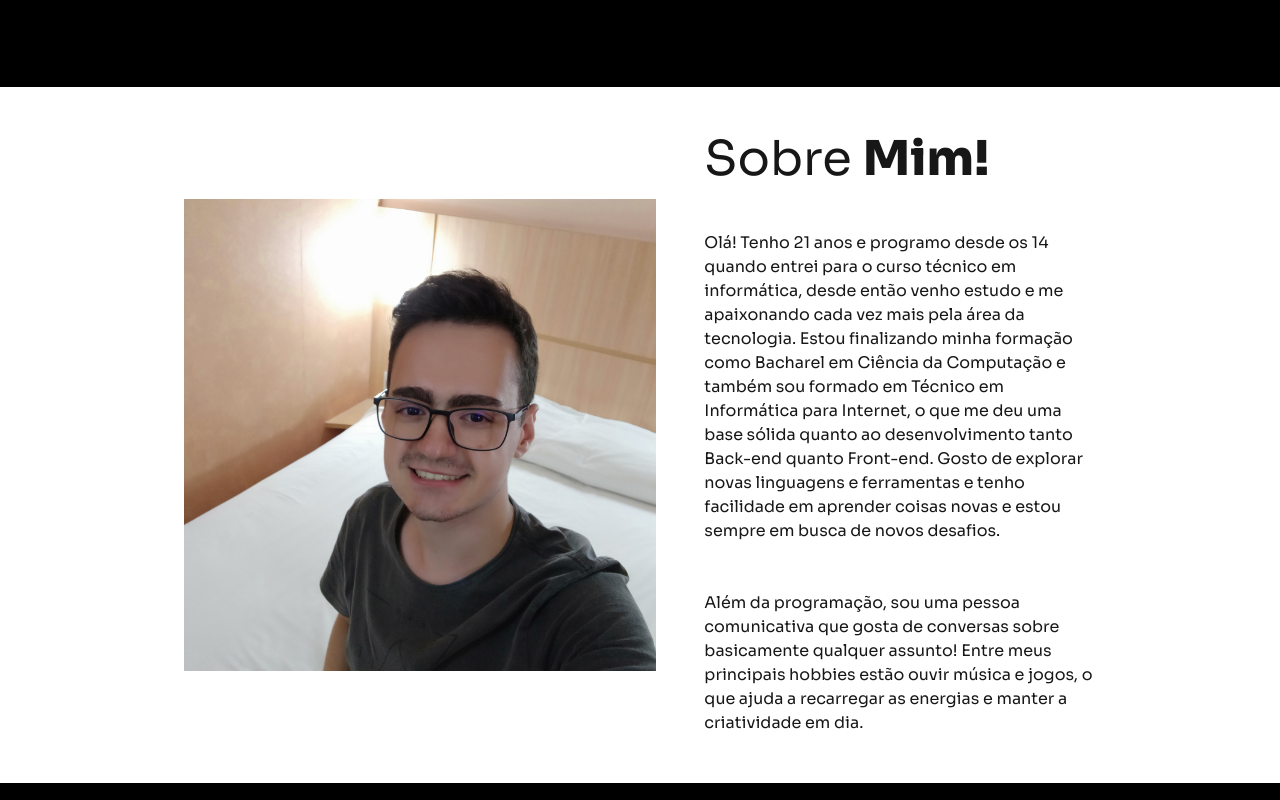
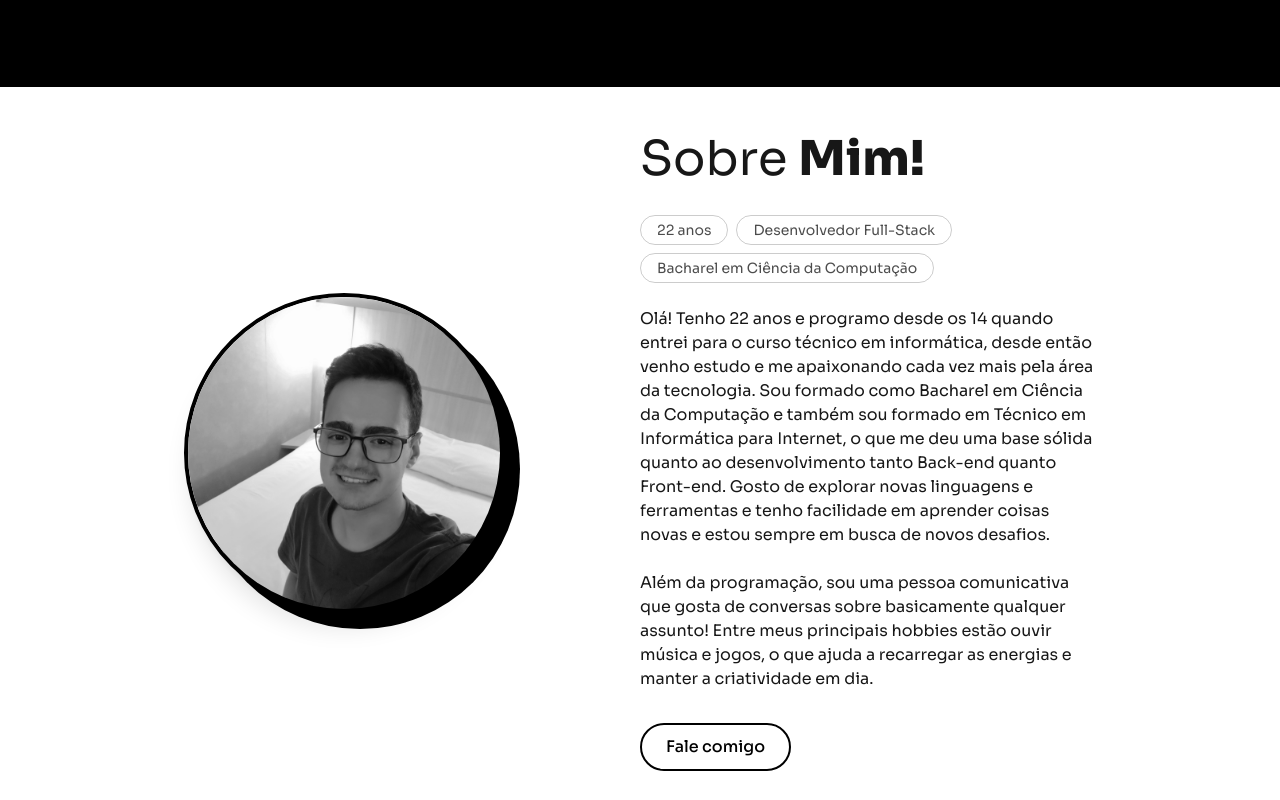
Before and after one commit to VictorRms03/Meu-Portfolio, a Next.js app: page / in a window 1280 px wide. Shown: the part 3300-4100 px from the top of the page. Built offline with nearby package versions, Linux system fonts and the light colour scheme.

Commit message:
refactor: New about me section style

```diff
--- a/src/components/About.tsx
+++ b/src/components/About.tsx
@@ -1,40 +1,109 @@
+"use client";
+
 import Image from "next/image";
+import Link from "next/link";
+import { useEffect, useRef, useState } from "react";
 import Container from "@/components/ui/Container";
 import SectionHeading from "@/components/ui/SectionHeading";
 
+const quickFacts = [
+    "22 anos",
+    "Desenvolvedor Full-Stack",
+    "Bacharel em Ciência da Computação",
+];
+
 export default function About() {
+    const ref = useRef<HTMLDivElement>(null);
+    const [visible, setVisible] = useState(false);
+
+    useEffect(() => {
+        const node = ref.current;
+        if (!node) return;
+
+        const observer = new IntersectionObserver(
+            ([entry]) => {
+                if (entry.isIntersecting) {
+                    setVisible(true);
+                    observer.disconnect();
+                }
+            },
+            { threshold: 0.2 }
+        );
+
+        observer.observe(node);
+        return () => observer.disconnect();
+    }, []);
+
     return (
         <section id="sobre" className="py-12 scroll-mt-20">
-            <Container className="max-w-11/12 md:max-w-9/12 px-6 flex flex-col xl:flex-row items-center justify-between gap-12">
-                <div>
+            <Container className="max-w-11/12 md:max-w-9/12 px-6">
+                <div
+                    ref={ref}
+                    className={`flex flex-col xl:flex-row items-center justify-between gap-12 transition-all duration-700 ${
+                        visible
+                            ? "translate-y-0 opacity-100"
+                            : "translate-y-8 opacity-0"
+                    }`}
+                >
+                    <div className="relative shrink-0">
+                        <div className="absolute -right-4 -bottom-4 h-64 w-64 rounded-full bg-black md:h-80 md:w-80" />
+                        <div className="relative h-64 w-64 overflow-hidden rounded-full border-4 border-black shadow-xl md:h-80 md:w-80">
                             <Image
                                 src="/images/victorRamos2.jpg"
                                 alt="Foto de Victor Ramos"
-                        width={550}
-                        height={550}
+                                fill
+                                sizes="(min-width: 768px) 320px, 256px"
+                                className="object-cover grayscale transition-all duration-500 hover:scale-105 hover:grayscale-0"
                             />
                         </div>
-                <div className="xl:w-1/2 justify-start">
+                    </div>
+
+                    <div className="xl:w-1/2">
                         <SectionHeading prefix="Sobre" highlight="Mim!" />
-                    <p className="mt-6 xl:mt-12">
-                        Olá! Tenho 21 anos e programo desde os 14 quando entrei
-                        para o curso técnico em informática, desde então venho
-                        estudo e me apaixonando cada vez mais pela área da
-                        tecnologia. Estou finalizando minha formação como
-                        Bacharel em Ciência da Computação e também sou formado
-                        em Técnico em Informática para Internet, o que me deu
-                        uma base sólida quanto ao desenvolvimento tanto Back-end
-                        quanto Front-end. Gosto de explorar novas linguagens e
-                        ferramentas e tenho facilidade em aprender coisas novas
-                        e estou sempre em busca de novos desafios.
+
+                        <div className="mt-6 flex flex-wrap justify-center gap-2 xl:justify-start xl:mt-8">
+                            {quickFacts.map((fact) => (
+                                <span
+                                    key={fact}
+                                    className="rounded-full border border-black/20 px-4 py-1 text-sm text-black/70"
+                                >
+                                    {fact}
+                                </span>
+                            ))}
+                        </div>
+
+                        <p className="mt-6">
+                            Olá! Tenho 22 anos e programo desde os 14 quando
+                            entrei para o curso técnico em informática, desde
+                            então venho estudo e me apaixonando cada vez mais
+                            pela área da tecnologia. Sou formado como Bacharel
+                            em Ciência da Computação e também sou formado em
+                            Técnico em Informática para Internet, o que me deu
+                            uma base sólida quanto ao desenvolvimento tanto
+                            Back-end quanto Front-end. Gosto de explorar novas
+                            linguagens e ferramentas e tenho facilidade em
+                            aprender coisas novas e estou sempre em busca de
+                            novos desafios.
                         </p>
-                    <p className="mt-6 xl:mt-12">
-                        Além da programação, sou uma pessoa comunicativa que
-                        gosta de conversas sobre basicamente qualquer assunto!
-                        Entre meus principais hobbies estão ouvir música e
-                        jogos, o que ajuda a recarregar as energias e manter a
-                        criatividade em dia.
+                        <p className="mt-6">
+                            Além da programação, sou uma pessoa comunicativa
+                            que gosta de conversas sobre basicamente qualquer
+                            assunto! Entre meus principais hobbies estão ouvir
+                            música e jogos, o que ajuda a recarregar as
+                            energias e manter a criatividade em dia.
                         </p>
+
+                        <Link
+                            href="#contato"
+                            scroll={true}
+                            className="group relative mt-8 inline-flex items-center justify-center overflow-hidden rounded-full border-2 border-black px-6 py-2.5 font-medium text-black transition-all duration-300 hover:-translate-y-0.5 hover:shadow-lg hover:shadow-black/20"
+                        >
+                            <span className="absolute inset-0 z-0 origin-left scale-x-0 bg-black transition-transform duration-300 ease-out group-hover:scale-x-100" />
+                            <span className="relative z-10 transition-colors duration-300 group-hover:text-white">
+                                Fale comigo
+                            </span>
+                        </Link>
+                    </div>
                 </div>
             </Container>
         </section>
```
Lines whose indentation alone changed are shown as unchanged.
